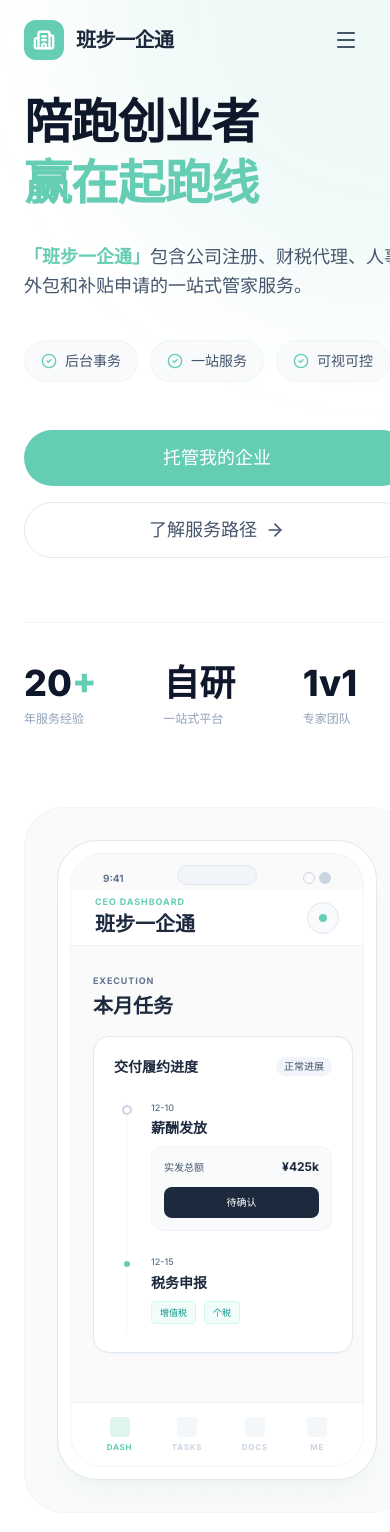
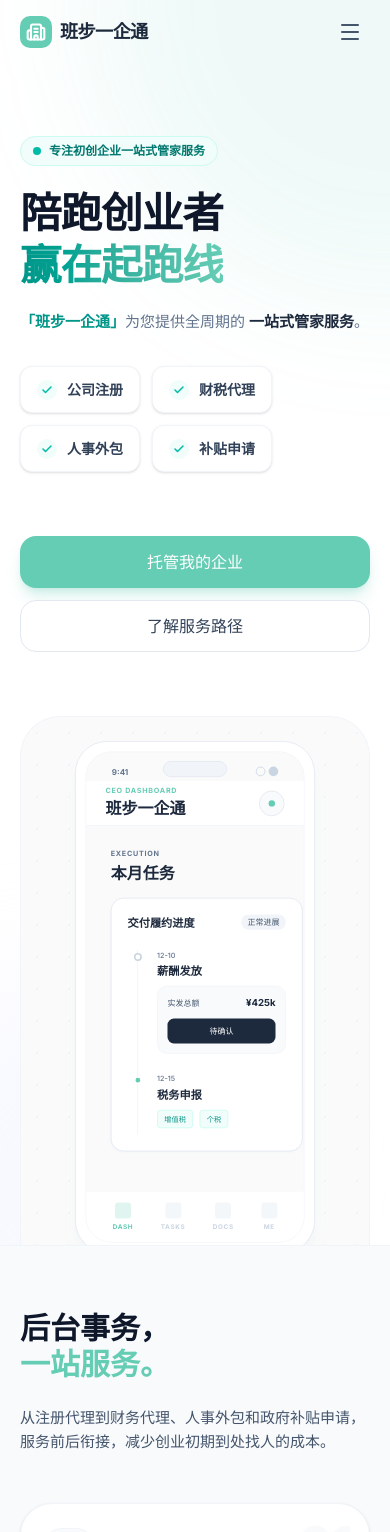
Before and after one commit to cydhang-dotcom/1B, a React (Vite) app: page / in a window 390 px wide. Shown: the top 1532 px of the page. Built offline with nearby package versions, Linux system fonts and the light colour scheme.

Commit message:
style: update UI layout and formatting
Refine UI responsiveness and layout spacing across landing page sections and update project metadata.

```diff
--- a/src/components/Hero.tsx
+++ b/src/components/Hero.tsx
@@ -1,79 +1,92 @@
-import React from 'react';
-import { ArrowRight, Sparkles, CheckCircle2 } from 'lucide-react';
-import { motion } from 'motion/react';
-import PhoneMockup from './PhoneMockup';
+import React from "react";
+import { ArrowRight, Sparkles, Check } from "lucide-react";
+import { motion } from "motion/react";
+import PhoneMockup from "./PhoneMockup";
 
 export default function Hero({ onOpenModal }: { onOpenModal: () => void }) {
   return (
-    <section id="desk" className="pt-24 pb-24 lg:pt-32 lg:pb-32 overflow-hidden relative bg-white">
+    <section
+      id="desk"
+      className="pt-24 lg:pt-32 pb-0 lg:pb-32 overflow-hidden relative bg-white flex flex-col"
+    >
       <div className="absolute top-0 right-0 w-[600px] h-[600px] bg-[#66CDB5]/10 rounded-full blur-3xl -translate-y-1/2 translate-x-1/2"></div>
+      <div className="absolute bottom-0 left-0 w-[400px] h-[400px] bg-[#EEF0FF]/40 rounded-full blur-3xl translate-y-1/3 -translate-x-1/3"></div>
 
-      <div className="max-w-7xl mx-auto px-6 grid lg:grid-cols-2 gap-20 items-center relative z-10">
+      <div className="max-w-7xl mx-auto px-5 md:px-8 w-full grow flex flex-col lg:grid lg:grid-cols-2 gap-6 lg:gap-20 relative z-10">
         <motion.div
           initial={{ opacity: 0, y: 20 }}
           animate={{ opacity: 1, y: 0 }}
           transition={{ duration: 0.8, ease: "easeOut" }}
-          className="max-w-2xl"
+          className="flex flex-col pt-10 sm:pt-14 lg:pt-0 lg:justify-center order-1 lg:order-none max-w-2xl mx-0 lg:mx-0 w-full relative z-20 items-start"
         >
-          <h1 className="text-5xl lg:text-[5rem] leading-[1.1] font-extrabold text-slate-900 tracking-tight mb-8">
-            陪跑创业者<br/>
-            <span className="text-[#66CDB5] relative inline-block mt-2">
+          <div className="inline-flex items-center gap-2 px-3 py-1.5 rounded-full bg-teal-50 border border-teal-100 text-teal-700 text-xs sm:text-sm font-semibold mb-6 mx-0">
+            <span className="flex h-2 w-2 relative">
+              <span className="animate-ping absolute inline-flex h-full w-full rounded-full bg-teal-400 opacity-75"></span>
+              <span className="relative inline-flex rounded-full h-2 w-2 bg-teal-500"></span>
+            </span>
+            专注初创企业一站式管家服务
+          </div>
+
+          <h1 className="text-[2.6rem] sm:text-4xl lg:text-[4.5rem] xl:text-[5rem] leading-[1.15] lg:leading-[1.1] font-black text-slate-900 tracking-tight mb-5 lg:mb-8 text-left text-balance w-full">
+            陪跑创业者
+            <br />
+            <span className="text-transparent bg-clip-text bg-gradient-to-r from-teal-600 to-[#66CDB5] relative inline-block mt-1 sm:mt-2">
               赢在起跑线
             </span>
           </h1>
 
-          <p className="text-lg text-slate-600 font-normal leading-relaxed mb-10 max-w-lg">
-            <strong className="text-[#66CDB5] font-semibold">「班步一企通」</strong>包含公司注册、财税代理、人事外包和补贴申请的一站式管家服务。
+          <p className="text-[15px] sm:text-lg text-slate-500 font-medium leading-relaxed mb-8 lg:mb-10 max-w-lg mx-0 text-left text-balance">
+            <strong className="text-teal-600 font-semibold">
+              「班步一企通」
+            </strong>
+            为您提供全周期的
+            <strong className="text-slate-800 font-bold ml-1">
+              一站式管家服务
+            </strong>
+            。
           </p>
 
-          <div className="flex flex-wrap gap-3 mb-12">
-            {['后台事务', '一站服务', '可视可控'].map((point) => (
-              <div key={point} className="flex items-center gap-2 text-sm font-medium text-slate-600 bg-slate-50 px-4 py-2.5 rounded-full border border-slate-100">
-                <CheckCircle2 size={16} className="text-[#66CDB5]" />
+          <div className="flex flex-wrap sm:justify-start gap-3 sm:gap-4 mb-4 lg:mb-12 w-full">
+            {["公司注册", "财税代理", "人事外包", "补贴申请"].map((point) => (
+              <div
+                key={point}
+                className="flex items-center gap-2.5 px-4 sm:px-5 py-3 sm:py-3.5 bg-white border border-slate-100 rounded-xl sm:rounded-full shadow-sm text-[14px] sm:text-[15px] font-semibold text-slate-700 cursor-default hover:border-teal-200 hover:shadow-md transition-all justify-start"
+              >
+                <div className="w-5 h-5 rounded-full bg-teal-50 flex items-center justify-center shrink-0">
+                  <Check size={12} strokeWidth={3} className="text-teal-500" />
+                </div>
                 {point}
               </div>
             ))}
           </div>
 
-          <div className="flex flex-col sm:flex-row gap-4">
+          <div className="flex flex-col sm:flex-row gap-3 mt-12 sm:mt-10 w-full sm:max-w-none mx-0">
             <button
               onClick={onOpenModal}
-              className="inline-flex items-center justify-center h-14 px-8 rounded-full bg-[#66CDB5] hover:bg-[#52ba9f] text-white font-medium text-lg transition-all gap-2"
+              className="inline-flex items-center justify-center h-[52px] sm:h-14 px-8 w-full sm:w-auto rounded-[16px] sm:rounded-full bg-[#66CDB5] hover:bg-[#52ba9f] active:bg-[#52ba9f] text-white font-medium text-[16px] sm:text-[17px] transition-all shadow-lg shadow-[#66CDB5]/30 sm:shadow-sm"
             >
               托管我的企业
             </button>
             <a
               href="#path"
-              className="inline-flex items-center justify-center h-14 px-8 rounded-full bg-white text-slate-600 font-medium text-lg border border-slate-200 hover:border-slate-300 hover:text-slate-900 transition-all gap-2"
+              className="inline-flex items-center justify-center h-[52px] sm:h-14 px-8 w-full sm:w-auto rounded-[16px] sm:rounded-full bg-white text-slate-700 font-medium text-[16px] sm:text-[17px] border border-slate-200 hover:border-slate-300 hover:text-slate-900 active:bg-slate-50 transition-all gap-2"
             >
               了解服务路径
-              <ArrowRight size={20} />
+              <ArrowRight size={18} className="hidden sm:block" />
             </a>
-          </div>
-
-          <div className="mt-16 pt-10 border-t border-slate-100 grid grid-cols-3 gap-8">
-            <div>
-              <div className="text-4xl font-extrabold text-slate-900">20<span className="text-[#66CDB5]">+</span></div>
-              <div className="text-xs font-medium text-slate-400 mt-2">年服务经验</div>
-            </div>
-            <div>
-              <div className="text-4xl font-extrabold text-slate-900">自研</div>
-              <div className="text-xs font-medium text-slate-400 mt-2">一站式平台</div>
-            </div>
-            <div>
-              <div className="text-4xl font-extrabold text-slate-900">1v1</div>
-              <div className="text-xs font-medium text-slate-400 mt-2">专家团队</div>
-            </div>
           </div>
         </motion.div>
 
+        {/* Right Col (Phone) */}
         <motion.div
-           initial={{ opacity: 0, y: 40 }}
-           animate={{ opacity: 1, y: 0 }}
-           transition={{ duration: 0.8, delay: 0.2, ease: "easeOut" }}
-           className="relative mx-auto w-full max-w-md lg:max-w-none pattern-bg rounded-[40px] p-8 border border-slate-100 flex items-center justify-center"
+          initial={{ opacity: 0, y: 40 }}
+          animate={{ opacity: 1, y: 0 }}
+          transition={{ duration: 0.8, delay: 0.2, ease: "easeOut" }}
+          className="relative mx-auto w-full max-w-[360px] lg:max-w-none pattern-bg rounded-t-[2.5rem] sm:rounded-[40px] p-6 sm:p-8 flex items-center justify-center order-2 lg:order-none grow lg:grow-0 mt-10 lg:mt-0 overflow-hidden lg:overflow-visible border-x border-t lg:border-b border-slate-100 lg:border-transparent"
         >
-           <PhoneMockup />
+          <div className="transform scale-[0.8] sm:scale-[0.85] lg:scale-100 origin-top lg:origin-center -mb-40 sm:-mb-24 lg:mb-0 w-full flex justify-center">
+            <PhoneMockup />
+          </div>
         </motion.div>
       </div>
     </section>
--- a/src/components/Navbar.tsx
+++ b/src/components/Navbar.tsx
@@ -1,6 +1,6 @@
-import React, { useState, useEffect } from 'react';
-import { Building2, Menu, X } from 'lucide-react';
-import { motion, AnimatePresence } from 'motion/react';
+import React, { useState, useEffect } from "react";
+import { Building2, Menu, X } from "lucide-react";
+import { motion, AnimatePresence } from "motion/react";
 
 export default function Navbar({ onOpenModal }: { onOpenModal: () => void }) {
   const [isScrolled, setIsScrolled] = useState(false);
@@ -10,29 +10,37 @@
     const handleScroll = () => {
       setIsScrolled(window.scrollY > 10);
     };
-    window.addEventListener('scroll', handleScroll);
-    return () => window.removeEventListener('scroll', handleScroll);
+    window.addEventListener("scroll", handleScroll);
+    return () => window.removeEventListener("scroll", handleScroll);
   }, []);
 
   const navLinks = [
-    { name: '产品入口', href: '#desk' },
-    { name: '服务内容', href: '#services' },
-    { name: '能力亮点', href: '#scenes' },
-    { name: '服务路径', href: '#path' },
+    { name: "产品入口", href: "#desk" },
+    { name: "服务内容", href: "#services" },
+    { name: "能力亮点", href: "#scenes" },
+    { name: "服务路径", href: "#path" },
   ];
 
   return (
     <header
       className={`fixed top-0 left-0 right-0 z-50 transition-all duration-300 ${
-        isScrolled ? 'glass-panel border-b border-slate-100' : 'bg-transparent'
+        isScrolled ? "glass-panel border-b border-slate-100" : "bg-transparent"
       }`}
     >
-      <div className="max-w-7xl mx-auto px-6 h-20 flex items-center justify-between">
-        <a href="#" className="flex items-center gap-3 group">
-          <div className="w-10 h-10 bg-[#66CDB5] rounded-xl flex items-center justify-center text-white group-hover:scale-105 transition-transform">
-            <Building2 size={22} strokeWidth={2.5} />
+      <div className="max-w-7xl mx-auto px-5 md:px-8 h-16 md:h-20 flex items-center justify-between">
+        <a href="#" className="flex items-center gap-2 md:gap-3 group">
+          <div className="w-8 h-8 md:w-10 md:h-10 bg-[#66CDB5] rounded-[10px] md:rounded-xl flex items-center justify-center text-white group-hover:scale-105 transition-transform">
+            <Building2
+              className="w-5 h-5 md:w-[22px] md:h-[22px]"
+              strokeWidth={2.5}
+            />
           </div>
-          <span className="font-bold text-xl tracking-tight text-slate-800">班步一企通 <span className="text-slate-500 font-medium hidden sm:inline">· BANBU</span></span>
+          <span className="font-bold text-lg md:text-xl tracking-tight text-slate-800">
+            班步一企通{" "}
+            <span className="text-slate-500 font-medium hidden sm:inline">
+              · BANBU
+            </span>
+          </span>
         </a>
 
         {/* Desktop Nav */}
@@ -70,7 +78,7 @@
             initial={{ opacity: 0, y: -10 }}
             animate={{ opacity: 1, y: 0 }}
             exit={{ opacity: 0, y: -10 }}
-            className="absolute top-20 left-0 right-0 glass-panel border-b border-slate-200 p-6 flex flex-col gap-4 shadow-xl md:hidden"
+            className="absolute top-16 md:top-20 left-0 right-0 glass-panel border-b border-slate-200 p-6 flex flex-col gap-4 shadow-xl md:hidden"
           >
             {navLinks.map((link) => (
               <a
--- a/src/components/Services.tsx
+++ b/src/components/Services.tsx
@@ -1,5 +1,5 @@
-import React from 'react';
-import { Network, FileEdit, Users, Coins } from 'lucide-react';
+import React from "react";
+import { Network, FileEdit, Users, Coins } from "lucide-react";
 
 const services = [
   {
@@ -7,61 +7,76 @@
     num: "01",
     title: "注册代理服务",
     desc: "从公司设立前的方案设计开始，到材料准备、流程跟进和交付归档。",
-    tags: ["方案设计", "全程陪同", "全套交付"]
+    tags: ["方案设计", "全程陪同", "全套交付"],
   },
   {
     icon: <FileEdit size={28} className="text-blue-600" />,
     num: "02",
     title: "财务代理服务",
     desc: "日常账务、纳税申报和风险提醒持续跟进，经营数据在小程序里可见。",
-    tags: ["代理记账", "纳税申报", "智能助手"]
+    tags: ["代理记账", "纳税申报", "智能助手"],
   },
   {
     icon: <Users size={28} className="text-purple-600" />,
     num: "03",
     title: "人事外包服务",
     desc: "围绕员工入转调离，处理合同、薪酬、五险一金等高频事项。",
-    tags: ["电子合同", "薪酬服务", "五险一金"]
+    tags: ["电子合同", "薪酬服务", "五险一金"],
   },
   {
     icon: <Coins size={28} className="text-amber-600" />,
     num: "04",
     title: "政府补贴申请",
     desc: "梳理企业可申报政策，协助准备材料，让应享政策尽量不错过。",
-    tags: ["创业补贴", "政策咨询", "应享尽享"]
-  }
+    tags: ["创业补贴", "政策咨询", "应享尽享"],
+  },
 ];
 
 export default function Services() {
   return (
-    <section id="services" className="py-24 lg:py-32 bg-slate-50 border-t border-slate-100">
-      <div className="max-w-7xl mx-auto px-6">
-        <div className="flex flex-col md:flex-row justify-between items-end gap-12 mb-20">
+    <section
+      id="services"
+      className="py-16 md:py-24 lg:py-32 bg-slate-50 border-t border-slate-100"
+    >
+      <div className="max-w-7xl mx-auto px-5 md:px-8">
+        <div className="flex flex-col md:flex-row justify-between items-start md:items-end gap-6 md:gap-12 mb-10 md:mb-20">
           <div className="max-w-2xl">
-            <h2 className="text-4xl md:text-5xl font-extrabold text-slate-900 leading-[1.2]">
-              后台事务，<br/><span className="text-[#66CDB5]">一站服务。</span>
+            <h2 className="text-3xl md:text-5xl font-extrabold text-slate-900 leading-[1.2]">
+              后台事务，
+              <br />
+              <span className="text-[#66CDB5]">一站服务。</span>
             </h2>
           </div>
-          <p className="text-lg text-slate-600 font-normal max-w-md pb-2 leading-relaxed">
+          <p className="text-[15px] sm:text-lg text-slate-600 font-normal max-w-md pb-2 leading-relaxed">
             从注册代理到财务代理、人事外包和政府补贴申请，服务前后衔接，减少创业初期到处找人的成本。
           </p>
         </div>
 
-        <div className="grid md:grid-cols-2 lg:grid-cols-4 gap-6">
+        <div className="grid sm:grid-cols-2 lg:grid-cols-4 gap-4 sm:gap-6">
           {services.map((service, idx) => (
-            <div key={idx} className="group p-8 rounded-[2rem] bg-white border border-slate-200 hover:border-slate-300 hover:shadow-md shadow-sm transition-all duration-300 flex flex-col h-full relative overflow-hidden">
-              <div className="mb-8 w-12 h-12 rounded-2xl bg-slate-50 border border-slate-100 flex items-center justify-center relative z-10 group-hover:scale-110 transition-transform">
+            <div
+              key={idx}
+              className="group p-6 sm:p-8 rounded-[2rem] bg-white border border-slate-100 hover:border-[#66CDB5]/30 hover:shadow-[0_8px_30px_-4px_rgba(0,0,0,0.06)] shadow-sm transition-all duration-300 flex flex-col h-full relative overflow-hidden"
+            >
+              <div className="mb-6 sm:mb-8 w-12 h-12 rounded-2xl bg-slate-50 border border-slate-100 flex items-center justify-center relative z-10 group-hover:scale-110 transition-transform">
                 {service.icon}
               </div>
-              <div className="absolute top-6 right-6 text-6xl font-extrabold text-slate-50 group-hover:text-[#66CDB5]/10 transition-colors pointer-events-none select-none z-0">
+              <div className="absolute top-4 sm:top-6 right-4 sm:right-6 text-5xl sm:text-6xl font-extrabold text-slate-50 group-hover:text-[#66CDB5]/10 transition-colors pointer-events-none select-none z-0">
                 {service.num}
               </div>
-              <h3 className="text-xl font-bold text-slate-900 mb-4 relative z-10">{service.title}</h3>
-              <p className="text-slate-600 text-sm leading-relaxed mb-10 flex-grow relative z-10">{service.desc}</p>
+              <h3 className="text-lg sm:text-xl font-bold text-slate-900 mb-2 sm:mb-4 relative z-10">
+                {service.title}
+              </h3>
+              <p className="text-slate-600 text-[13px] sm:text-sm leading-relaxed mb-6 sm:mb-10 flex-grow relative z-10">
+                {service.desc}
+              </p>
 
               <div className="flex flex-wrap gap-2 mt-auto relative z-10">
-                {service.tags.map(tag => (
-                  <span key={tag} className="px-3 py-1.5 bg-slate-50 border border-slate-100 rounded-full text-[11px] font-medium text-slate-600">
+                {service.tags.map((tag) => (
+                  <span
+                    key={tag}
+                    className="px-2 sm:px-3 py-1 sm:py-1.5 bg-slate-50 border border-slate-100 rounded-full text-[10px] sm:text-[11px] font-medium text-slate-600"
+                  >
                     {tag}
                   </span>
                 ))}
--- a/src/components/Stats.tsx
+++ b/src/components/Stats.tsx
@@ -1,26 +1,42 @@
-import React from 'react';
+import React from "react";
 
 export default function Stats() {
   const stats = [
-    { label: 'Experience', value: '20年', desc: '业务积淀，熟悉创业企业从注册到托管的后台事务。' },
-    { label: 'Platform', value: '自研平台', desc: '小程序、任务流和顾问服务协同，事项推进更清楚。' },
-    { label: 'Team', value: '专家团队', desc: '财税、人事、企业服务顾问持续跟进关键节点。' },
-    { label: 'Promise', value: '应享尽享', desc: '围绕补贴政策和企业服务机会，协助企业及时申报。' },
+    {
+      label: "Experience",
+      value: "20年",
+      desc: "业务积淀，熟悉创业企业从注册到托管的后台事务。",
+    },
+    {
+      label: "Platform",
+      value: "自研平台",
+      desc: "小程序、任务流和顾问服务协同，事项推进更清楚。",
+    },
+    {
+      label: "Team",
+      value: "专家团队",
+      desc: "财税、人事、企业服务顾问持续跟进关键节点。",
+    },
+    {
+      label: "Promise",
+      value: "应享尽享",
+      desc: "围绕补贴政策和企业服务机会，协助企业及时申报。",
+    },
   ];
 
   return (
     <section className="py-24 bg-[#f0fdfa]/50 relative overflow-hidden border-y border-[#ccfbf1]/50">
-      <div className="max-w-7xl mx-auto px-6 relative z-10">
-        <div className="grid sm:grid-cols-2 lg:grid-cols-4 gap-8">
+      <div className="max-w-7xl mx-auto px-5 md:px-8 relative z-10">
+        <div className="grid sm:grid-cols-2 lg:grid-cols-4 gap-6 sm:gap-8">
           {stats.map((stat, idx) => (
-            <div key={idx} className="p-8 pb-0">
-              <span className="text-[10px] font-bold tracking-widest uppercase text-[#0d9488] mb-4 block">
+            <div key={idx} className="p-4 sm:p-8 pb-0">
+              <span className="text-[10px] font-bold tracking-widest uppercase text-[#0d9488] mb-3 sm:mb-4 block">
                 {stat.label}
               </span>
-              <div className="text-4xl lg:text-5xl font-extrabold text-[#0f766e] mb-4 tracking-tight">
+              <div className="text-3xl sm:text-4xl lg:text-5xl font-extrabold text-[#0f766e] mb-3 sm:mb-4 tracking-tight">
                 {stat.value}
               </div>
-              <p className="text-sm text-[#115e59]/70 leading-relaxed font-medium">
+              <p className="text-[13px] sm:text-sm text-[#115e59]/70 leading-relaxed font-medium">
                 {stat.desc}
               </p>
             </div>
```
Also changed, not shown: src/components/CTA.tsx (+14 -12 lines), src/components/Features.tsx (+28 -16 lines), src/components/Footer.tsx (+4 -4 lines), src/components/Pathway.tsx (+28 -19 lines), src/components/PhoneMockup.tsx (+117 -39 lines), src/components/TrustModal.tsx (+52 -21 lines), 1 other file (tests, documents, lock files or other folders).
